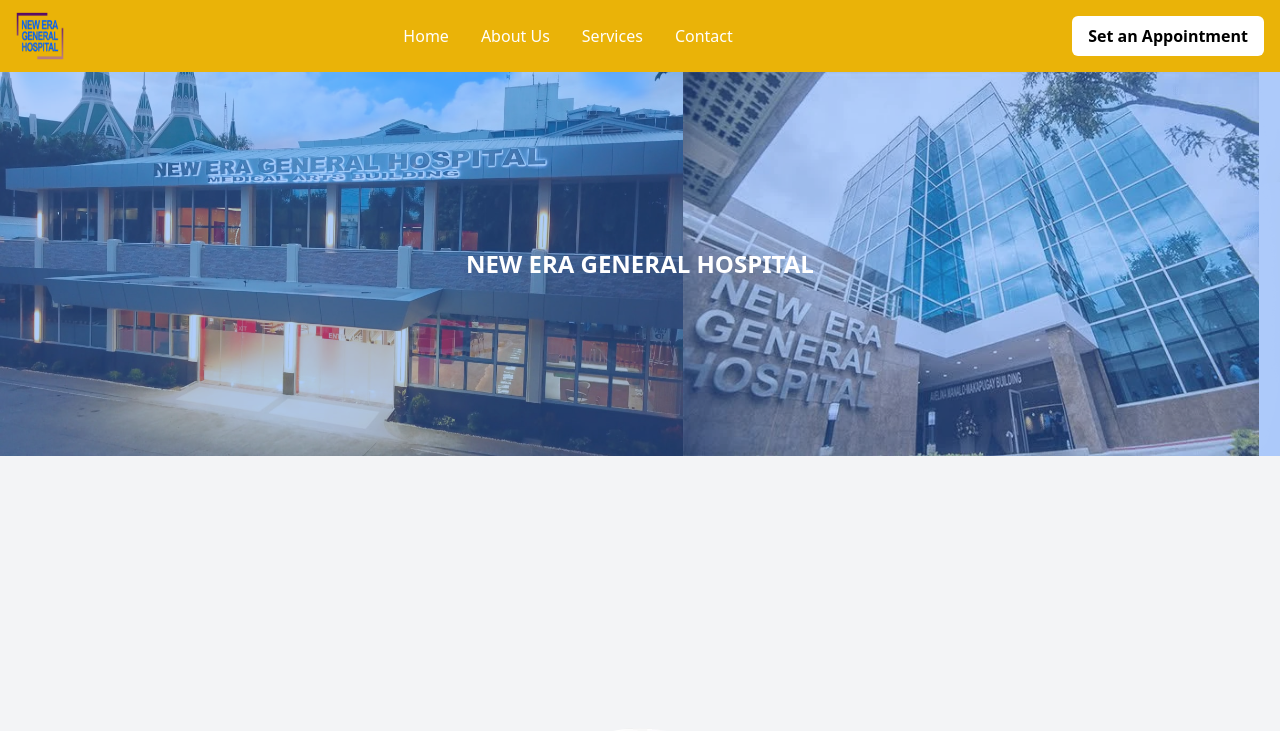
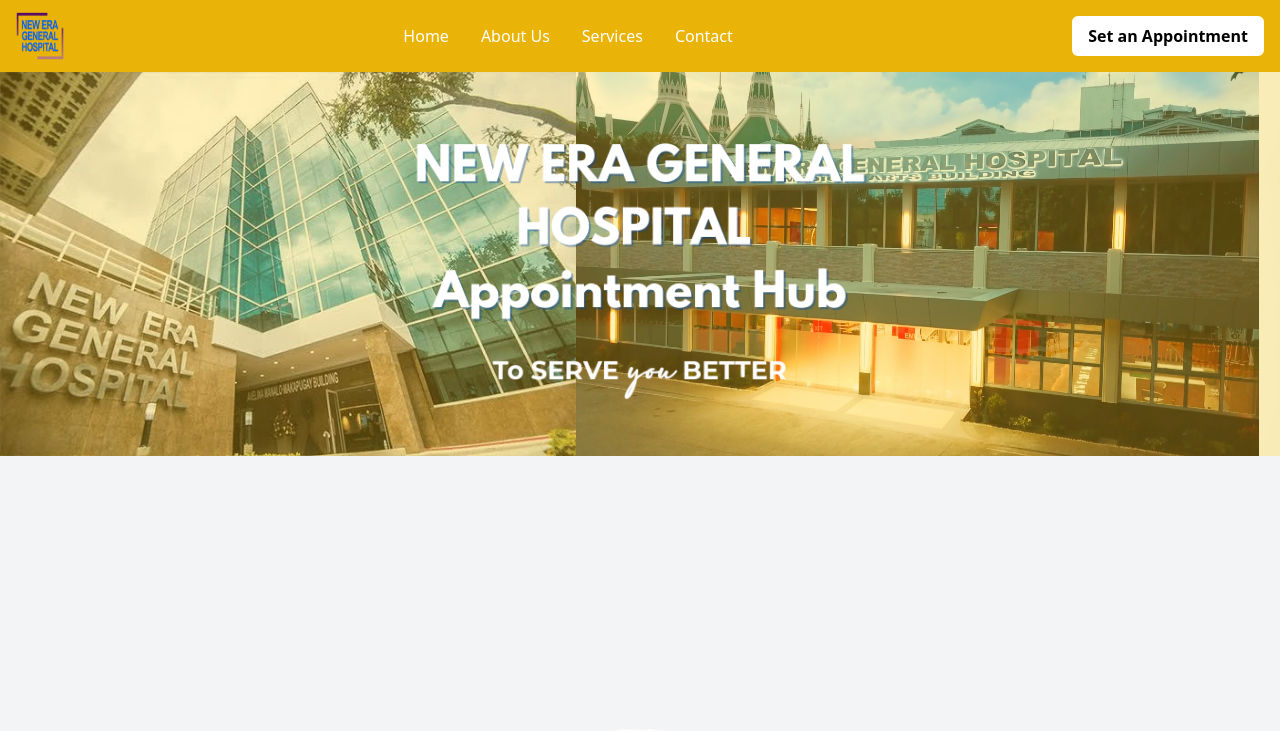
Before and after one commit to LaylJan/ApptApp, a Vue app: page / in a window 1280 px wide. Shown: the top 731 px of the page. Built offline with nearby package versions, Linux system fonts and the light colour scheme.

Commit message:
feat: design in carousel

```diff
--- a/src/components/LandingPage.vue
+++ b/src/components/LandingPage.vue
@@ -1,17 +1,17 @@
 <template>
 <div class="w-full relative h-96">
     <!-- Red Section -->
-    <div class="absolute inset-0 bg-blue-500 flex bg-opacity-40 items-center justify-center z-10">
-      <p class="text-white text-2xl font-bold">NEW ERA GENERAL HOSPITAL</p>
+    <div class="absolute inset-0 bg-yellow-400  flex bg-opacity-30 items-center justify-center z-10">
+      <img src="../assets/Welcome.png" alt="" class="h-96">
     </div>
 
     <!-- Carousel -->
     <div class="absolute inset-0 overflow-hidden">
       <div class="flex transition-transform duration-700 ease-in-out" :style="{ transform: `translateX(-${currentIndex * 100}%)` }">
         <!-- Image 1 -->
-        <img :src="images[0]" alt="Slide 1" class="w-full h-96 object-cover" />
+        <img :src="images[1]" alt="Slide 1" class="w-full h-96 object-cover" />
         <!-- Image 2 -->
-        <img :src="images[1]" alt="Slide 2" class="w-full h-96 object-cover" />
+        <img :src="images[0]" alt="Slide 2" class="w-full h-96 object-cover" />
         <!-- Image 3 -->
         <img :src="images[2]" alt="Slide 3" class="w-full h-96 object-cover" />
         <!-- Image 4 -->
```
Also changed, not shown: src/assets/Welcome.png (added), src/components/docInfo.vue (indentation only).
